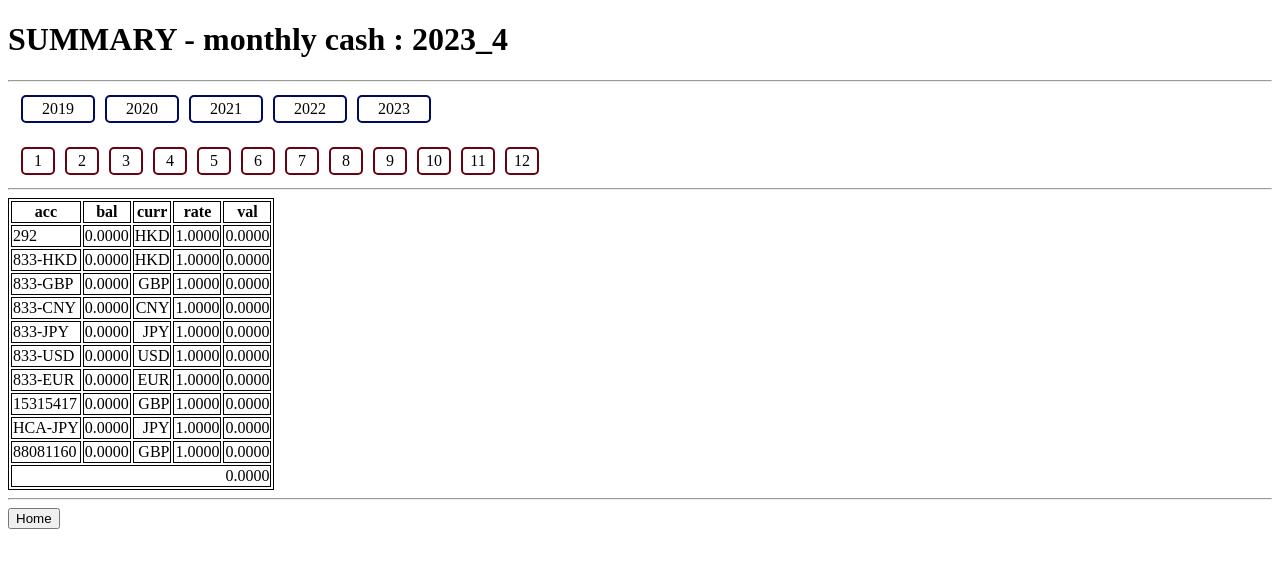
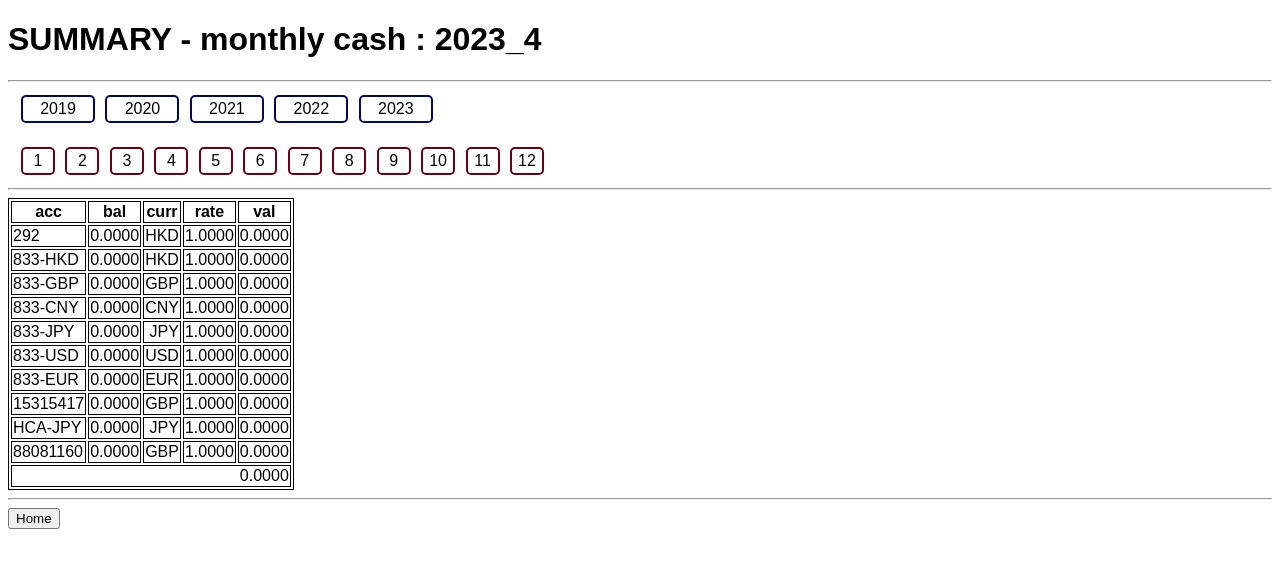
Before and after one commit to ytungdev/fin-app, a Django app: page /dashboard/monthly_cash/ in a window 1280 px wide. Shown: the top 568 px of the page. Run offline with Django 4.2, Linux system fonts and the light colour scheme; data comes from the database, SQL or seed files in the repository.

Commit message:
changed: font

```diff
--- a/dashboard/templates/monthly_cash.html
+++ b/dashboard/templates/monthly_cash.html
@@ -29,7 +29,6 @@
     var selected = {yr:0, mo:0};
 
     $(document).ready(function(){
-      console.log(selected);
       $('.date_select.mo').click(function(){
         change_var("mo", $(this));
       });
--- a/templates/base.html
+++ b/templates/base.html
@@ -7,6 +7,9 @@
     <title>{% block title %}{% endblock %}</title>
     <base href="." target="_self">
     <style>
+        body {
+            font-family : Arial;
+        }
         table, th, td {
             border: 1px solid black;
         }
```
